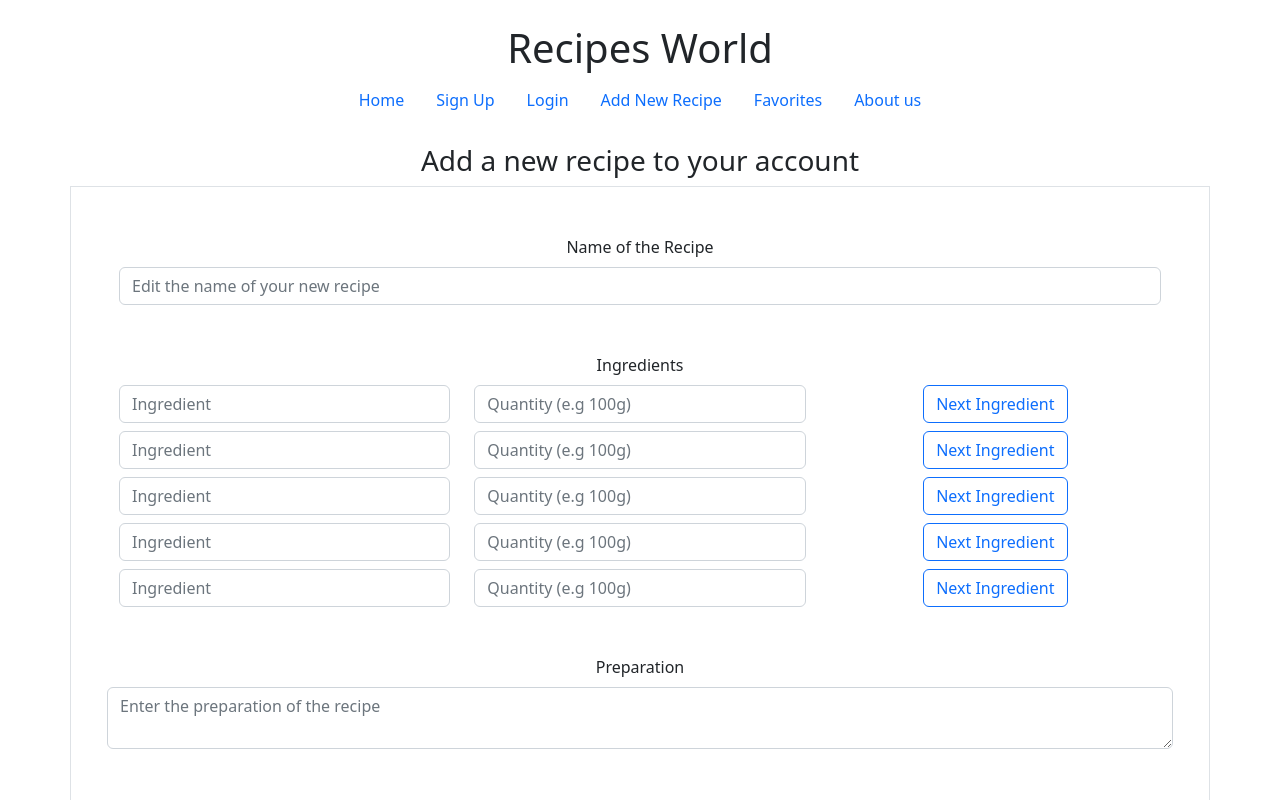
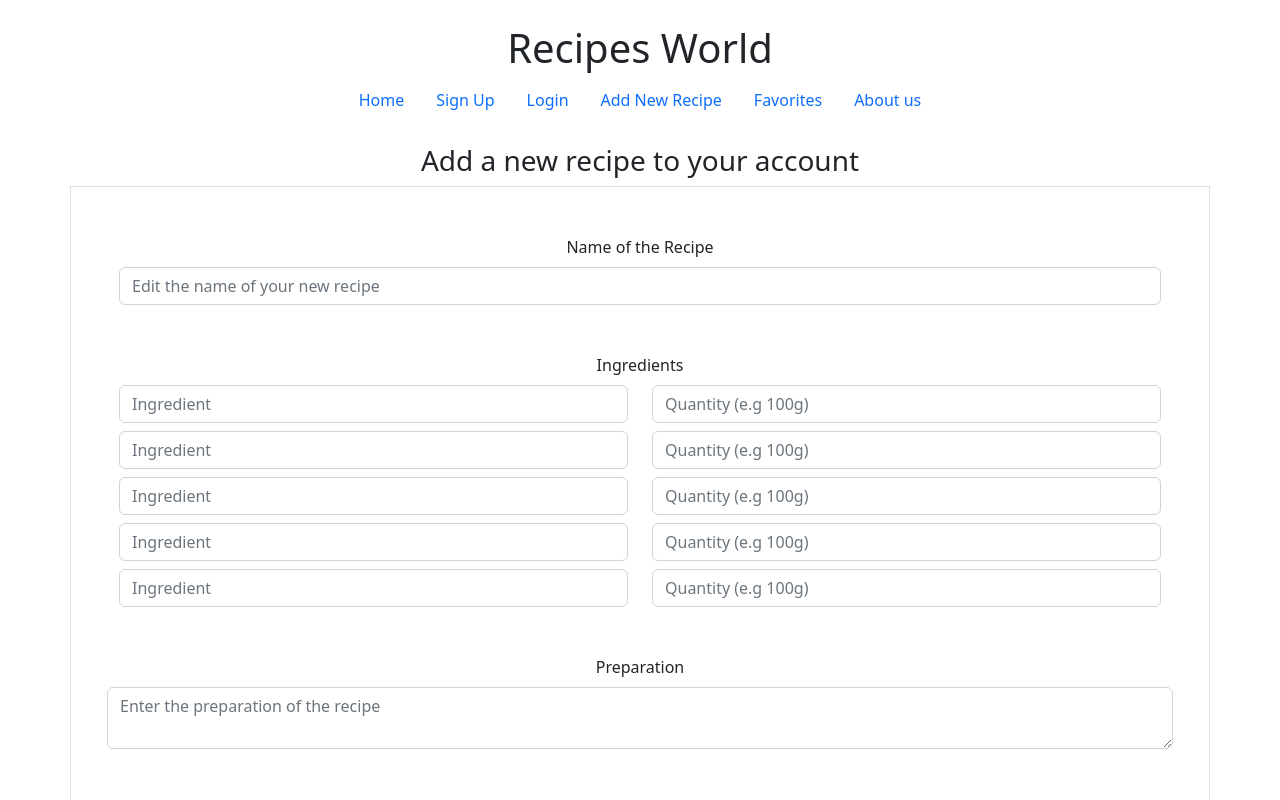
Before and after one commit to mdidomizio/Final-Project---Adelya-Miriam-Fatima, a React (Create React App) app: page /addRecipe in a window 1280 px wide. Shown: the top 800 px of the page. Built offline with nearby package versions, Linux system fonts and the light colour scheme; what yup-password would draw is missing.

Commit message:
added some corrections on the form fields, not final verion of the ingredients part

```diff
--- a/src/components/AddRecipeForm.js
+++ b/src/components/AddRecipeForm.js
@@ -12,22 +12,22 @@ import * as yup from "yup";
 const AddRecipeForm = (props) => {
   const [error, setError] = useState(false);
   const [messageAdded, setMessageAdded] = useState(false);
-  const [open, setOpen] = useState(false);
+//   const [open, setOpen] = useState(false);
 
-  const ingredientContainer = document.getElementById('input-cont');
-  var maxIngredientsAllowed = 20;
-  var ingredientCount = 1;
-  const addIngredient = () => {
-    ingredientCount++;
-    if(ingredientCount>20){
-    alert('you can add maximum 20 ingredients');
-    return;
-  }
-  let input = document.createElement('input');
-  input.placeholder = 'Enter your ingredient';
-  ingredientContainer.appendChild(input);
+//   const ingredientContainer = document.getElementById('input-cont');
+//   var maxIngredientsAllowed = 20;
+//   var ingredientCount = 1;
+//   const addIngredient = () => {
+//     ingredientCount++;
+//     if(ingredientCount>20){
+//     alert('you can add maximum 20 ingredients');
+//     return;
+//   }
+//   let input = document.createElement('input');
+//   input.placeholder = 'Enter your ingredient';
+//   ingredientContainer.appendChild(input);
 
-}
+// }
 
 
   const formik = useFormik({
@@ -100,7 +100,6 @@ const AddRecipeForm = (props) => {
           "Vegetarian",
         ])
         .required(),
-      // mealTag: yup.string().oneOf(["rian"]).required(),
       mealOrigin: yup
         .string()
         .oneOf([
@@ -194,7 +193,7 @@ const AddRecipeForm = (props) => {
     let JWT_TOKEN = JSON.parse(tokenFromLS);
 
     try {
-      let path = `${process.env.REACT_APP_WARDROBE_API}/wardrobe`;
+      let path = `${process.env.REACT_APP_RECIPES_API}/wardrobe`;
       let response = await fetch(path, {
         method: "POST",
         headers: {
@@ -267,20 +266,23 @@ const AddRecipeForm = (props) => {
               id="ingredients1"
               name="ingredients1"
               type="text"
-               placeholder="Ingredient" />
+               placeholder="Ingredient"
+               onChange={formik.handleChange} />
             </Col>
             <Col>
               <Form.Control
               id="measurement1"
               name="measurement1"
               type="text"
-              placeholder="Quantity (e.g 100g)" />
+              placeholder="Quantity (e.g 100g)"
+              onChange={formik.handleChange}
+              />
             </Col>
-            <Col>
+            {/* <Col>
               <Button variant="outline-primary"
               onClick={addIngredient}
               > Next Ingredient</Button>
-            </Col>
+            </Col> */}
           </Row>
 
           {formik.touched.ingredients1 && formik.errors.ingredients1 ? (
@@ -297,20 +299,23 @@ const AddRecipeForm = (props) => {
               id="ingredients2"
               name="ingredients2"
               type="text"
-               placeholder="Ingredient" />
+               placeholder="Ingredient"
+               onChange={formik.handleChange} />
             </Col>
             <Col>
               <Form.Control
               id="measurement2"
               name="measurement2"
               type="text"
-              placeholder="Quantity (e.g 100g)" />
+              placeholder="Quantity (e.g 100g)"
+              onChange={formik.handleChange}
+              />
             </Col>
-            <Col>
+            {/* <Col>
               <Button variant="outline-primary"
               onClick={addIngredient}
               > Next Ingredient</Button>
-            </Col>
+            </Col> */}
           </Row>
 
           {formik.touched.ingredients2 && formik.errors.ingredients2 ? (
@@ -329,20 +334,22 @@ const AddRecipeForm = (props) => {
               id="ingredients3"
               name="ingredients3"
               type="text"
-               placeholder="Ingredient" />
+               placeholder="Ingredient"
+               onChange={formik.handleChange} />
             </Col>
             <Col>
               <Form.Control
               id="measurement3"
               name="measurement3"
               type="text"
-              placeholder="Quantity (e.g 100g)" />
+              placeholder="Quantity (e.g 100g)"
+              onChange={formik.handleChange} />
             </Col>
-            <Col>
+            {/* <Col>
               <Button variant="outline-primary"
               onClick={addIngredient}
               > Next Ingredient</Button>
-            </Col>
+            </Col> */}
           </Row>
 
           {formik.touched.ingredients3 && formik.errors.ingredients3 ? (
@@ -360,20 +367,24 @@ const AddRecipeForm = (props) => {
               id="ingredients4"
               name="ingredients4"
               type="text"
-               placeholder="Ingredient" />
+               placeholder="Ingredient"
+               onChange={formik.handleChange}
+               />
             </Col>
             <Col>
               <Form.Control
               id="measurement4"
               name="measurement4"
               type="text"
-              placeholder="Quantity (e.g 100g)" />
+              placeholder="Quantity (e.g 100g)"
+              onChange={formik.handleChange}
+              />
             </Col>
-            <Col>
+            {/* <Col>
               <Button variant="outline-primary"
               onClick={addIngredient}
               > Next Ingredient</Button>
-            </Col>
+            </Col> */}
           </Row>
 
           {formik.touched.ingredients4 && formik.errors.ingredients4 ? (
@@ -391,20 +402,23 @@ const AddRecipeForm = (props) => {
               id="ingredients5"
               name="ingredients5"
               type="text"
-               placeholder="Ingredient" />
+               placeholder="Ingredient"
+               onChange={formik.handleChange}/>
             </Col>
             <Col>
               <Form.Control
               id="measurement5"
               name="measurement5"
               type="text"
-              placeholder="Quantity (e.g 100g)" />
+              placeholder="Quantity (e.g 100g)"
+              onChange={formik.handleChange}
+              />
             </Col>
-            <Col>
+            {/* <Col>
               <Button variant="outline-primary"
               onClick={addIngredient}
               > Next Ingredient</Button>
-            </Col>
+            </Col> */}
           </Row>
 
           {formik.touched.ingredients5 && formik.errors.ingredients5 ? (
@@ -441,6 +455,7 @@ const AddRecipeForm = (props) => {
           id="mealOrigin"
           name="mealOrigin"
           type="text"
+          onChange={formik.handleChange}
           aria-label="Default select example">
             <option>Select your Cuisine Country</option>
             <option value="1">American</option>
@@ -471,6 +486,7 @@ const AddRecipeForm = (props) => {
           id="mealType"
           name="mealType"
           type="text"
+          onChange={formik.handleChange}
           aria-label="Default select example">
             <option>Select your Meal Type</option>
             <option value="1">Beef</option>
```
